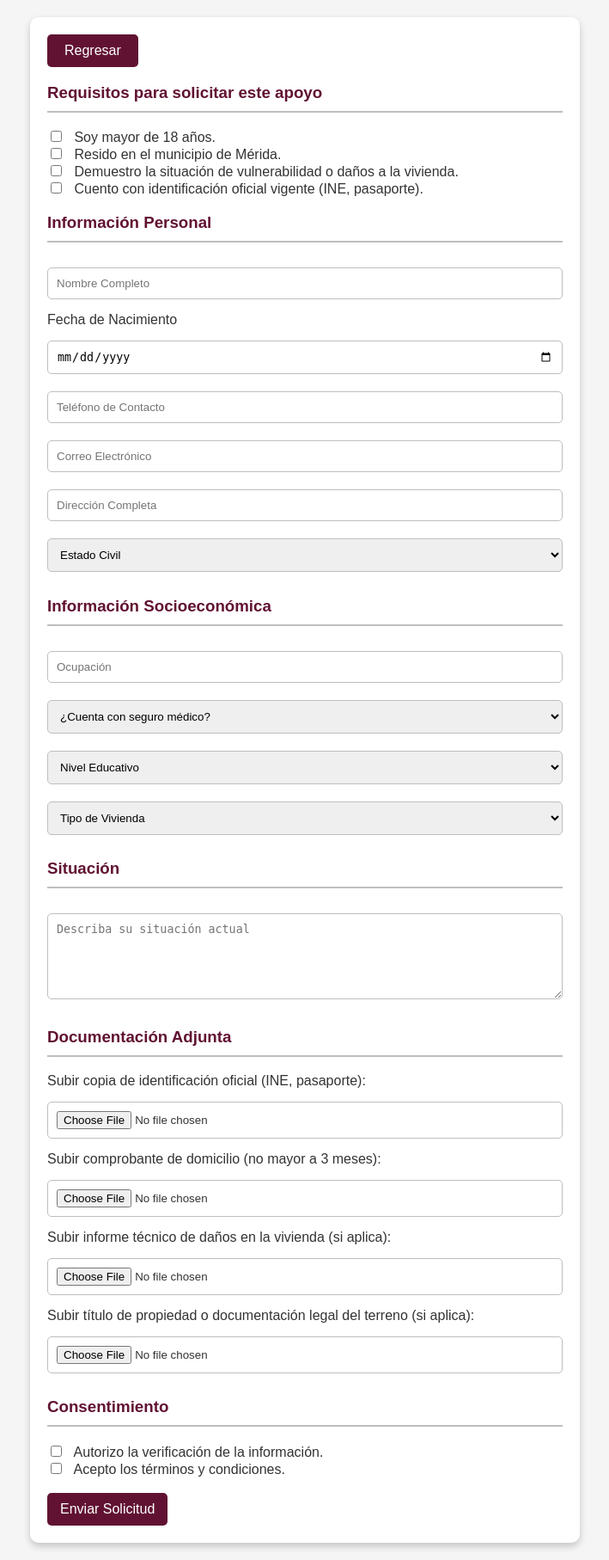
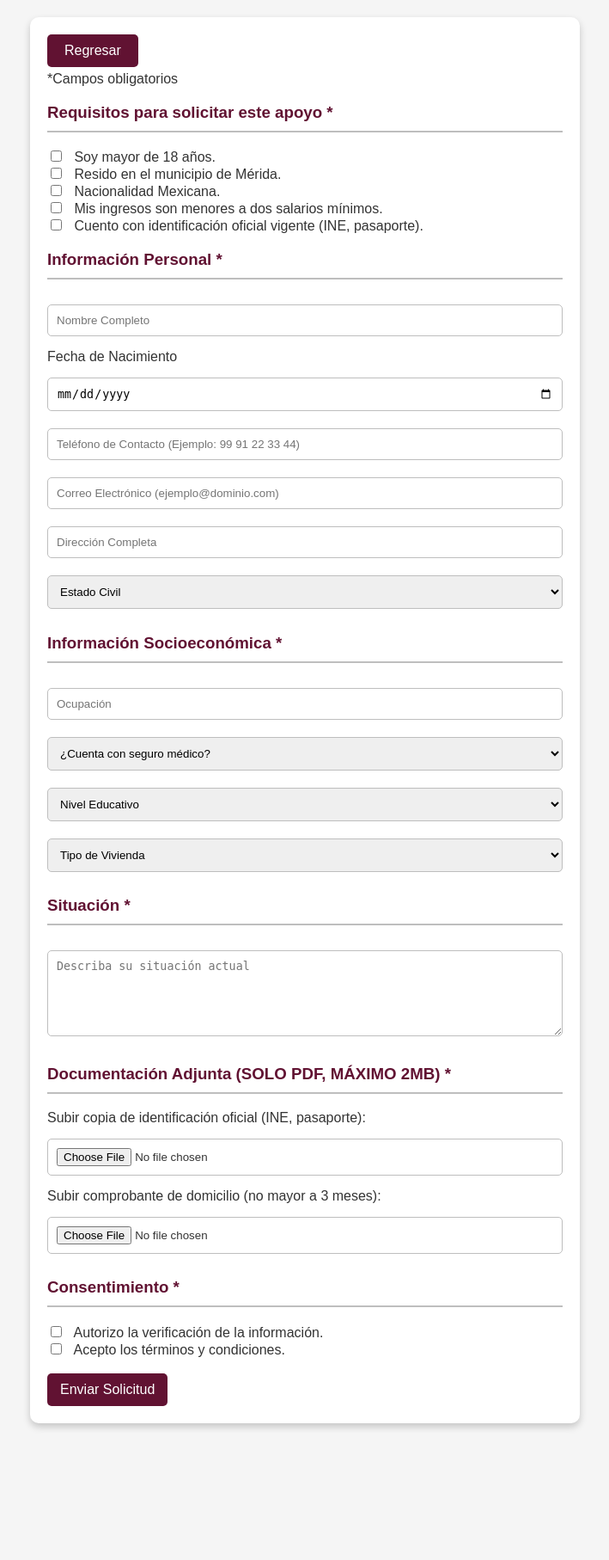
Before and after one commit to DiegoCruz117/gobierno, a PHP site: page /solicitar_apoyo_vivienda.php in a window 1280 px wide. Shown: the whole page at 86% size, without its empty margins (285-994 px from the left). After the commit the page ends 1662 px from the top, so only its background shows below. Run offline with PHP 8.4, Linux system fonts and the light colour scheme.

Commit message:
Update solicitar_apoyo_vivienda.php

```diff
--- a/solicitar_apoyo_vivienda.php
+++ b/solicitar_apoyo_vivienda.php
@@ -9,22 +9,24 @@
 <body>
 
 <form action="procesar_apoyo.php" method="post" class="form_solicitud_apoyo" enctype="multipart/form-data">
-<input type="hidden" name="tipo_apoyo" value="vivienda">
+    <input type="hidden" name="tipo_apoyo" value="economico">
     <!-- Requisitos para el Apoyo -->
-    <a href="apoyo_vivienda.php" class="btn_detalle">Regresar</a>
-    <h3>Requisitos para solicitar este apoyo</h3>
+     <a href="apoyo_economico.php" class="btn_detalle">Regresar</a>
+     <p><span class="necesario">*</span>Campos obligatorios</p>
+    <h3>Requisitos para solicitar este apoyo <span class="necesario">*</span></h3>
     <input type="checkbox" name="mayor_edad" required> Soy mayor de 18 años.<br>
     <input type="checkbox" name="residencia" required> Resido en el municipio de Mérida.<br>
-    <input type="checkbox" name="situacion_vulnerabilidad" required> Demuestro la situación de vulnerabilidad o daños a la vivienda.<br>
+    <input type="checkbox" name="nacionalidad" required> Nacionalidad Mexicana.<br>
+    <input type="checkbox" name="ingresos" required> Mis ingresos son menores a dos salarios mínimos.<br>
     <input type="checkbox" name="identificacion_vigente" required> Cuento con identificación oficial vigente (INE, pasaporte).<br>
 
     <!-- Información Personal -->
-    <h3>Información Personal</h3>
+    <h3>Información Personal <span class="necesario">*</span></h3>
     <input type="text" name="nombre" class="elemento_inp2" placeholder="Nombre Completo" required>
     <p>Fecha de Nacimiento</p>
     <input type="date" name="fecha_nacimiento" class="elemento_inp2" required>
-    <input type="number" name="telefono" class="elemento_inp2" placeholder="Teléfono de Contacto" required>
-    <input type="email" name="email" class="elemento_inp2" placeholder="Correo Electrónico" required>
+    <input type="tel" name="telefono" class="elemento_inp2" placeholder="Teléfono de Contacto (Ejemplo: 99 91 22 33 44)"required>
+    <input type="email" name="email" class="elemento_inp2" placeholder="Correo Electrónico (ejemplo@dominio.com)" required>
     <input type="text" name="direccion" class="elemento_inp2" placeholder="Dirección Completa" required>
     <select name="estado_civil" class="elemento_inp2" required>
         <option value="" disabled selected>Estado Civil</option>
@@ -35,7 +37,7 @@
     </select>
 
     <!-- Información Socioeconómica -->
-    <h3>Información Socioeconómica</h3>
+    <h3>Información Socioeconómica <span class="necesario">*</span></h3>
     <input type="text" name="ocupacion" class="elemento_inp2" placeholder="Ocupación" required>
     <select name="seguro_medico" class="elemento_inp2" required>
         <option value="" disabled selected>¿Cuenta con seguro médico?</option>
@@ -57,22 +59,19 @@
     </select>
 
     <!-- Tipo de Apoyo Solicitado -->
-    <h3>Situación</h3>
+    <h3>Situación <span class="necesario">*</span></h3>
     <textarea name="descripcion" placeholder="Describa su situación actual" class="elemento_inp2 textdesc" required></textarea>
 
     <!-- Documentación Requerida -->
-    <h3>Documentación Adjunta</h3>
+    <h3>Documentación Adjunta (SOLO PDF, MÁXIMO 2MB) <span class="necesario">*</span></h3>
     <p>Subir copia de identificación oficial (INE, pasaporte):</p>
     <input type="file" name="identificacion" class="elemento_inp2" accept=".pdf,.jpg,.jpeg,.png" required>
     <p>Subir comprobante de domicilio (no mayor a 3 meses):</p>
     <input type="file" name="comprobante_domicilio" class="elemento_inp2" accept=".pdf,.jpg,.jpeg,.png" required>
-    <p>Subir informe técnico de daños en la vivienda (si aplica):</p>
-    <input type="file" name="informe_danos" class="elemento_inp2" accept=".pdf,.jpg,.jpeg,.png">
-    <p>Subir título de propiedad o documentación legal del terreno (si aplica):</p>
-    <input type="file" name="documentacion_terreno" class="elemento_inp2" accept=".pdf,.jpg,.jpeg,.png">
+
 
     <!-- Consentimiento -->
-    <h3>Consentimiento</h3>
+    <h3>Consentimiento <span class="necesario">*</span></h3>
     <input type="checkbox" name="consentimiento" required> Autorizo la verificación de la información.<br>
     <input type="checkbox" name="terminos" required> Acepto los términos y condiciones.<br>
 
```
